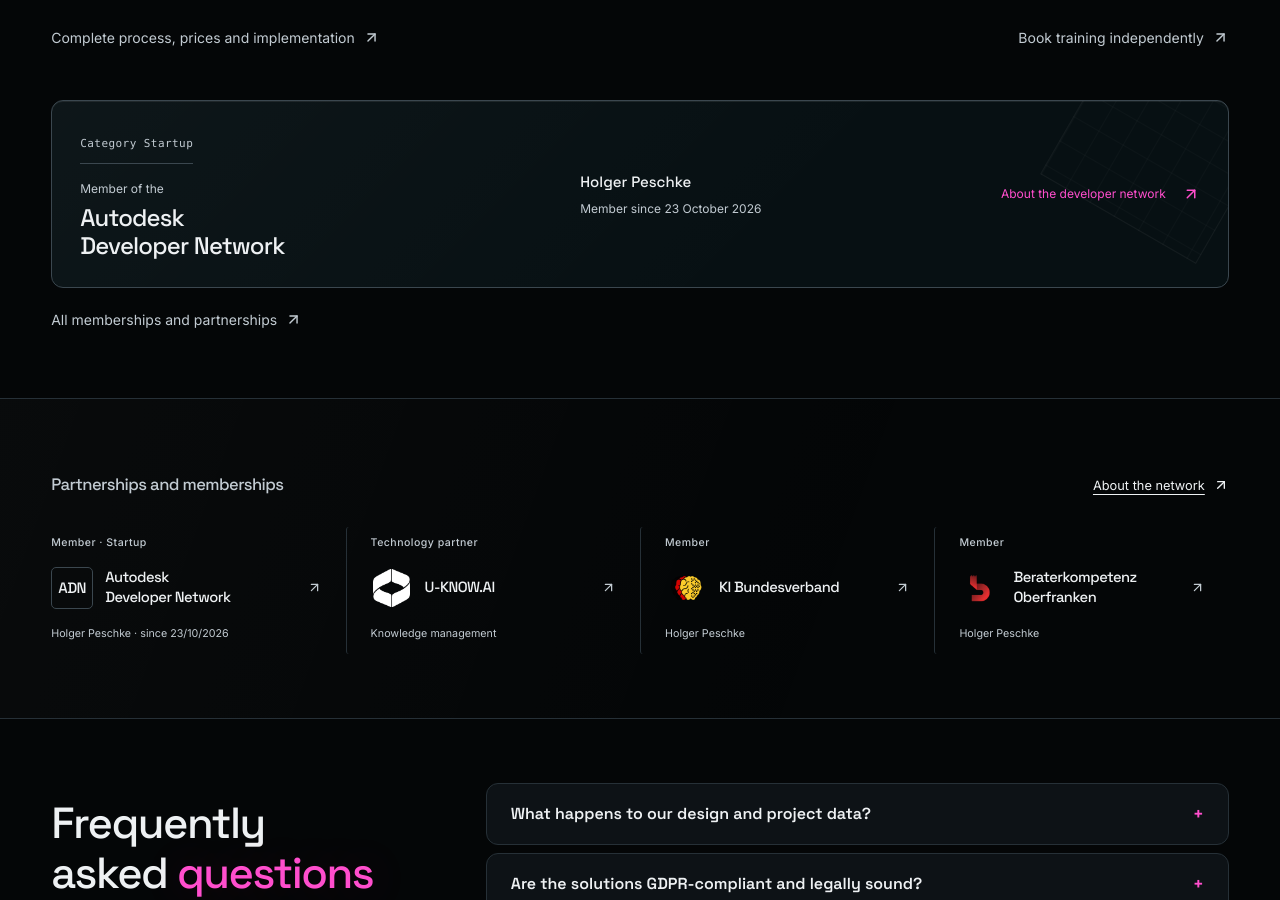
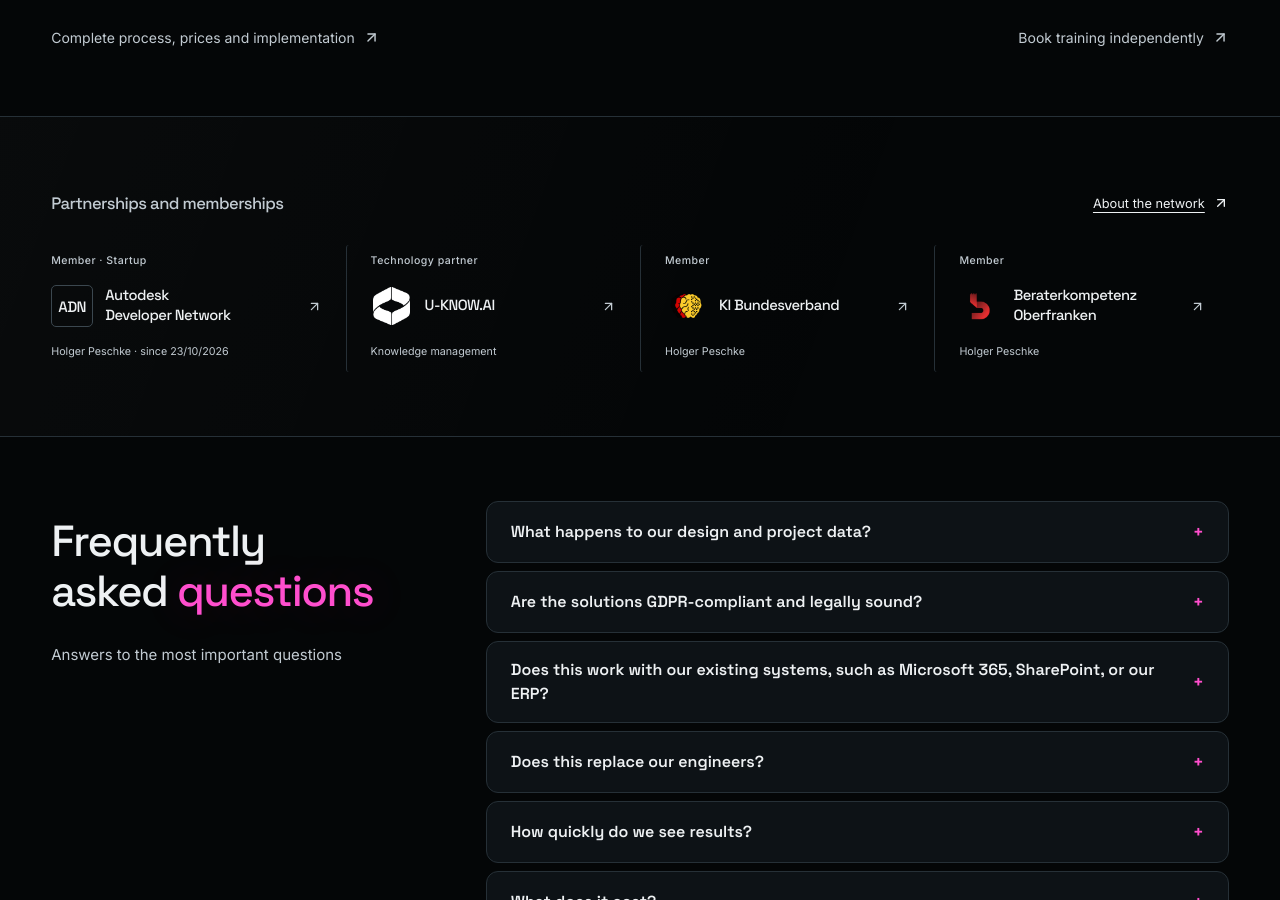
Before and after one commit to Holger0274/AImation-Landing-Page, a Next.js app in the folder aimation-landing/: page /en in a window 1280 px wide. Shown: the part 3989-4889 px from the top of the page. Built offline with nearby package versions, Linux system fonts and the light colour scheme; no server answers.

Commit message:
Consolidate adjacent Autodesk membership into partnership overview

```diff
--- a/aimation-landing/components/discovery/HomeDiscovery.tsx
+++ b/aimation-landing/components/discovery/HomeDiscovery.tsx
@@ -8,7 +8,6 @@ import { APPLICATION_DEMOS } from '@/lib/data/demo-videos';
 import { QKT_CASES } from '@/lib/data/application-paths';
 import { PRICING } from '@/lib/data/pricing';
 import { pauseOtherVideos } from '@/lib/media/playback';
-import AutodeskMembership from '@/components/AutodeskMembership';
 import styles from './discovery.module.css';
 
 function PreviewVideo({ id, en }: { id: typeof AI2CAD_CHAPTERS[number]['id']; en: boolean }) {
@@ -71,7 +70,6 @@ export default function HomeDiscovery({ en }: { en: boolean }) {
       <div className={styles.sectionHead}><div><p className="technical-label">04 / {en ? 'Working together' : 'Zusammenarbeit'}</p><h2 id="start-heading">{en ? 'Make the next step ' : 'Der nächste Schritt wird '}<span className="highlight">{en ? 'concrete.' : 'konkret.'}</span></h2></div><p>{en ? 'Bring a workflow from your team. We discuss the task, the data and whether a pilot makes sense.' : 'Bringen Sie einen Ablauf aus Ihrem Team mit. Wir besprechen die Aufgabe, die Daten und ob ein Pilot sinnvoll ist.'}</p></div>
       <ol className={styles.steps}><li><span>01</span><h3>{en ? 'First conversation' : 'Erstgespräch'}</h3><p>{en ? 'Free' : 'Kostenlos'} · {PRICING.erstgespraech.duration}</p></li><li><span>02</span><h3>{en ? 'AI roadmap' : 'KI-Landkarte'}</h3><p>{en ? 'From ' : 'Ab '}{money(PRICING.kiLandkarte.priceFrom)}</p></li><li><span>03</span><h3>Pilot</h3><p>{money(PRICING.pilot.price)} · {en ? '4 weeks' : PRICING.pilot.duration}</p></li></ol>
       <div className={styles.footLinks}><Link href="/zusammenarbeit" className="engineering-text-link">{en ? 'Complete process, prices and implementation' : 'Vollständiger Ablauf, Preise und Umsetzung'}<ArrowUpRight size={17} aria-hidden="true" /></Link><Link href="/ki-schulungen-mittelstand" className="engineering-text-link">{en ? 'Book training independently' : 'Schulung unabhängig davon buchen'}<ArrowUpRight size={17} aria-hidden="true" /></Link></div>
-      <div className={styles.membership}><AutodeskMembership en={en} /><Link href="/ueber-holger-peschke#partnerschaften" className="engineering-text-link">{en ? 'All memberships and partnerships' : 'Alle Mitgliedschaften und Partnerschaften'}<ArrowUpRight size={17} aria-hidden="true" /></Link></div>
     </div></section>
   </>;
 }
```
Also changed, not shown: 1 other file (tests, documents, lock files or other folders).
